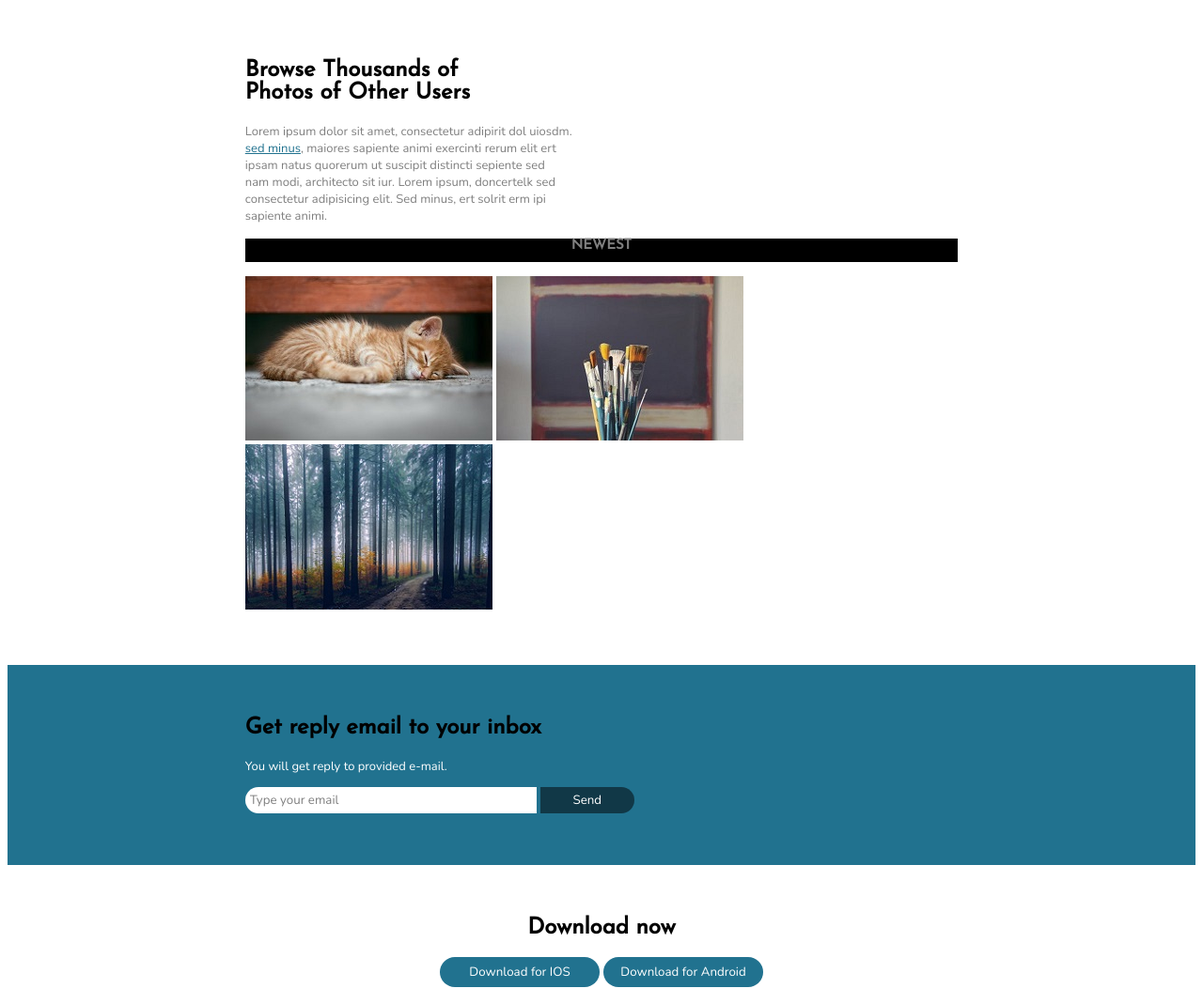
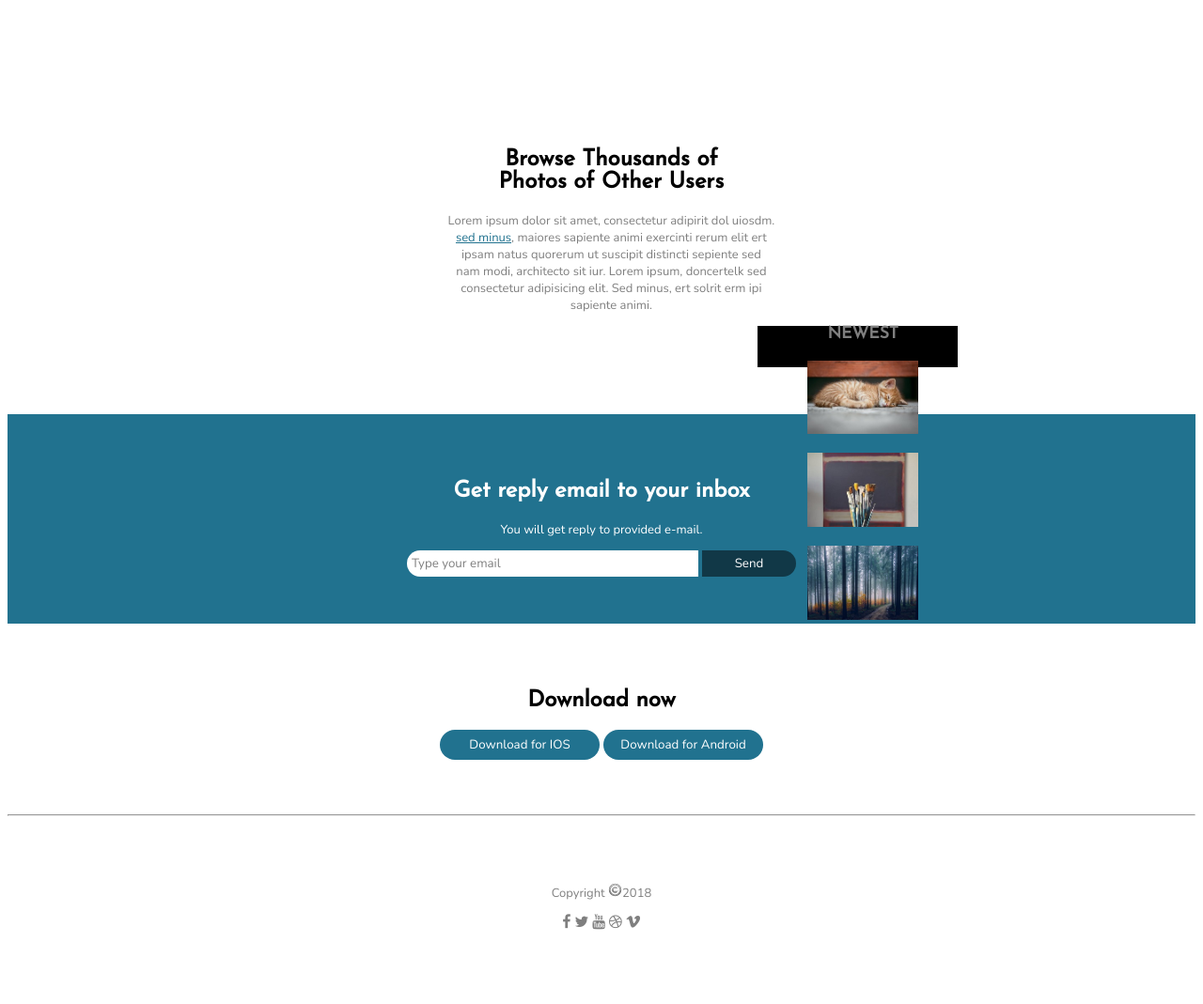
Before and after one commit to kalfred88/project2, a plain HTML site: page index4.html in a window 1280 px wide. Shown: the top 1069 px of the page at 94% size. Drawn offline with nearby package versions, Linux system fonts and the light colour scheme.

Commit message:
átalakítás

```diff
--- a/index3.css
+++ b/index3.css
@@ -42,7 +42,7 @@
     width: 118px;
 }
 
-#box1 .desc {
+.box :first-child {
     width: 50%;
     float: left;
     padding-left: 200px;
--- a/index4.css
+++ b/index4.css
@@ -1,15 +1,8 @@
 .sav {
     width: 100%;
-    padding-top: 20px;
-    padding-bottom: 40px;
-}
-
-.box {
-    width: 60%;
-    min-width: 500px;
-    border: 15px;
-    padding: 15px;
-    margin: auto;
+    padding: 0px;
+    margin: 0px;
+    border: 0px;
 }
 
 .sav:nth-of-type(odd) {
@@ -20,26 +13,35 @@
     background-color: #21728f;
 }
 
-#gallery {
+.box {
+    width: 60%;
+    min-width: 500px;
+    border: 30px;
+    padding-top: 50px;
+    padding-bottom: 50px;
+    margin: auto;
+    text-align: center;
+}
+
+.kepek {
     float: right;
     padding: 0px 22px 19px 33px;
     background-color: white;
-    margin: 42px;
 }
 
-#gallery>* {
+.kepek>* {
     display: block;
     margin: 0;
     padding: 0;
     line-height: normal;
 }
 
-#gallery img {
+.kepek img {
     margin: 20px;
     width: 118px;
 }
 
-#box1 .desc {
+.szoveg {
     width: 50%;
     float: left;
     padding-left: 200px;
@@ -52,13 +54,13 @@
     margin: 0;
 }
 
-.mail-content {
+.e-mail {
     margin: auto;
     text-align: center;
     color: #ffffff;
 }
 
-#download {
+.download {
     margin: auto;
     text-align: center;
     color: #000000;
@@ -80,7 +82,7 @@ p {
     color: #21728f;
 }
 
-.photos {
+.kepek {
     color: #7f7f7f;
     background-color: #000000;
     text-align: center;
@@ -153,5 +155,5 @@ p {
 }
 
 #socialmedia {
-    text-align: center;
+    text-align: end;
 }
--- a/index4.html
+++ b/index4.html
@@ -38,7 +38,7 @@
             </div>
 
 
-            <div id="kepek">
+            <div class="kepek">
                 <h3 class="photos">NEWEST</h3>
                 <img src="images/kitten.jpeg" alt="Kitten">
                 <img src="images/brushes.jpeg" alt="Brushes">
@@ -57,7 +57,7 @@
 
             <div class="email">
 
-                <h2>Get reply email to your inbox</h2>
+                <h2 id="white">Get reply email to your inbox</h2>
 
                 <p id="white">You will get reply to provided e-mail.</p>
 
@@ -89,9 +89,10 @@
 
     </div>
 
-    <div class="sav">
+    <hr>
 
     <div class="box">
+
 
         <p>Copyright
 
@@ -109,7 +110,6 @@
 
     </div>
 
-    </div>
 
 </body>
 
```
Lines whose indentation alone changed are shown as unchanged.
